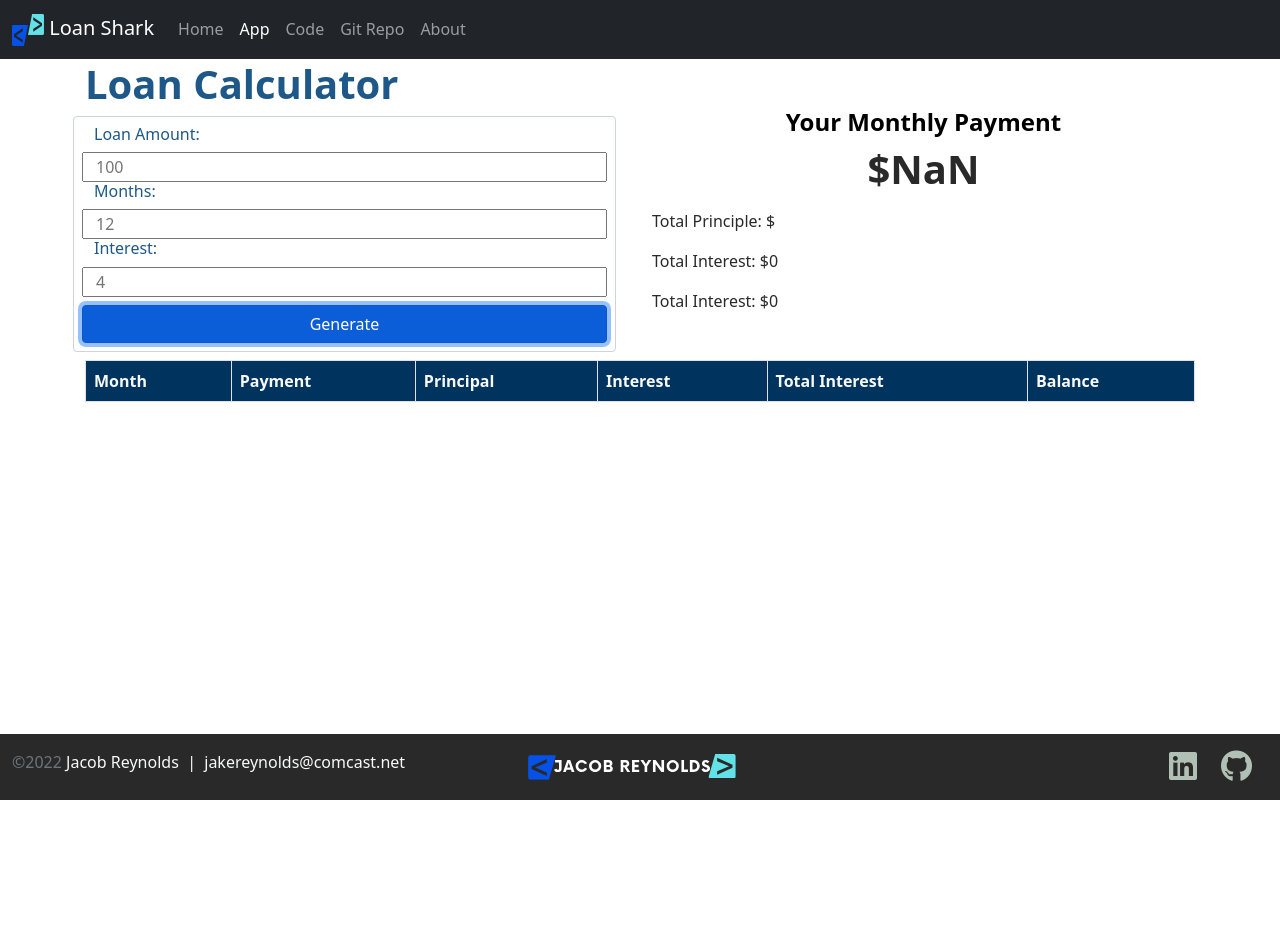
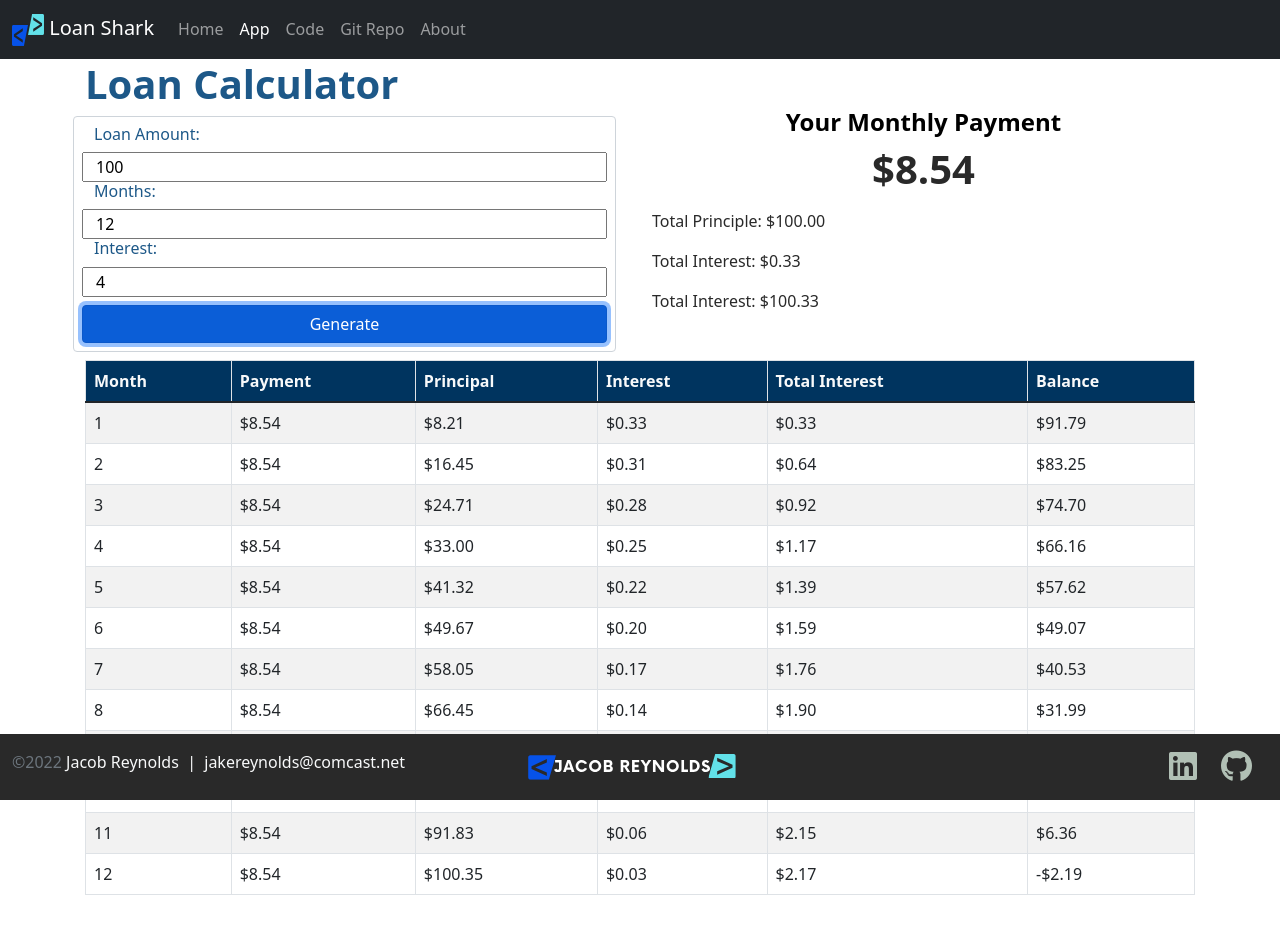
Before and after one commit to jr0998/loanShark, a plain HTML site: page app.html in a window 1280 px wide. Both pictures are taken after a click on the button "Generate". Before the commit the page ends 800 px from the top, so only its background shows below. Drawn offline with nearby package versions, Linux system fonts and the light colour scheme.

Commit message:
JS for loan table not fully functional currently

```diff
--- a/app.html
+++ b/app.html
@@ -58,11 +58,11 @@
                     <h5 class="fw-bold display-6">Loan Calculator</h5>
                     <form class="form-control row px-2 py-2">
                         <h6>Loan Amount: </h6>
-                        <input type="number" id="amount" placeholder="100" aria-label="Loan Amount">
+                        <input type="number" id="amount" placeholder="100" aria-label="Loan Amount" value="100">
                         <h6>Months: </h6>
-                        <input type="number" id="time" placeholder="12" aria-label="Duration of Loan">
+                        <input type="number" id="time" placeholder="12" aria-label="Duration of Loan" value="12">
                         <h6>Interest: </h6>
-                        <input type="number" id="interest" placeholder="4" aria-label="Interest Rate">
+                        <input type="number" id="interest" placeholder="4" aria-label="Interest Rate" value="4">
 
                         <button type="button" class="btn mt-2 btn-primary" id="btnSubmit">Generate</button>
                     </form>
@@ -79,8 +79,8 @@
             </div>
             <div class="row mt-2">
                 <div class="col">
-                <table class="table table-bordered text-light table-striped">
-                    <thead>
+                <table class="table table-bordered table-striped" >
+                    <thead class="text-light">
                         <th>Month</th>
                         <th>Payment</th>
                         <th>Principal</th>
--- a/js/site.js
+++ b/js/site.js
@@ -7,18 +7,21 @@ function getData() {
         alert("One of the values is not a number, correct and continue with calculator.");
     } else {
         displayData(userLoan);
-   //     displayTable(userLoan);
+        displayTable(userLoan);
     }
 }
 
 function loanInfo(loanAmount, time, interest) {
     this.loanAmount = loanAmount;
-    this.time = time / 12;
+    this.time = time;
     this.interest = interest / 100;
 }
 
 function getTotalCost(userObj) {
-    let cost = userObj.loanAmount * (1 + (userObj.interest * userObj.time));
+    let a = userObj.loanAmount;
+    let i = userObj.interest
+    let t = userObj.time;
+    let cost = a * (1+(i / t));
     return cost;
 }
 
@@ -28,18 +31,51 @@ function getTotalInterest(userObj) {
 }
 
 function getMonthPayment(userObj) {
-    let monthPay = getTotalCost(userObj) / (userObj.time*12);
+    let a = getTotalCost(userObj);
+    let n = userObj.time;
+    let r = userObj.interest / 12;
+    console.log(r);
+    let monthPay = (a * (r * Math.pow(1 + r, n))) / (Math.pow(1 + r, n) - 1);
     return monthPay;
 }
 
-function displayData(userObj) {
-    document.getElementById("totalPrin").innerHTML = `Total Principle: $${userObj.loanAmount}`;
-    document.getElementById("totalIn").innerHTML = `Total Interest: $${getTotalInterest(userObj)}`;
-    document.getElementById("totalCost").innerHTML = `Total Interest: $${getTotalCost(userObj)}`;
-    document.getElementById("monthPay").innerHTML = `$${getMonthPayment(userObj)}`;
+function getAmortInterest(userObj) {
+    let month = [];
+    month[0] = 0;
+    let principal = userObj.loanAmount;
+    for (let i = 1; i <= userObj.time; i++) {
+        month[i] = (principal * userObj.interest) / 12;
+        principal -= (getMonthPayment(userObj) - month[i]);
+    }
+    return month;
 }
 
+function getBalance(userObj, index) {
+    let balance = (getTotalCost(userObj)) - (getMonthPayment(userObj) * index);
+    return balance;
+
+}
+
+function displayData(userObj) {
+    document.getElementById("totalPrin").innerHTML = `Total Principle: ${new Intl.NumberFormat('en-US', { style: 'currency', currency: 'USD' }).format(userObj.loanAmount)}`;
+    document.getElementById("totalIn").innerHTML = `Total Interest: ${new Intl.NumberFormat('en-US', { style: 'currency', currency: 'USD' }).format(getTotalInterest(userObj))}`;
+    document.getElementById("totalCost").innerHTML = `Total Interest: ${new Intl.NumberFormat('en-US', { style: 'currency', currency: 'USD' }).format(getTotalCost(userObj))}`;
+    document.getElementById("monthPay").innerHTML = `${new Intl.NumberFormat('en-US', { style: 'currency', currency: 'USD' }).format(getMonthPayment(userObj))}`;
+}
 
 function displayTable(userObj) {
-
+    document.getElementById("results").innerHTML = ``;
+    let amInterest = [];
+    let amTotal = 0;
+    let total = 0;
+    amInterest = getAmortInterest(userObj);
+    for (let i = 1; i <= (userObj.time); i++) {
+        document.getElementById("results").innerHTML += `<td>${i}</td>
+        <td>${new Intl.NumberFormat('en-US', { style: 'currency', currency: 'USD' }).format(getMonthPayment(userObj))}</td>
+        <td>${new Intl.NumberFormat('en-US', { style: 'currency', currency: 'USD' }).format(total+=(getMonthPayment(userObj)-amInterest[i]))}</td>
+        <td>${new Intl.NumberFormat('en-US', { style: 'currency', currency: 'USD' }).format(amInterest[i])}</td>
+        <td>${new Intl.NumberFormat('en-US', { style: 'currency', currency: 'USD' }).format(amTotal+=amInterest[i])}</td>
+        <td>${new Intl.NumberFormat('en-US', { style: 'currency', currency: 'USD' }).format(getBalance(userObj,i))}</td>
+        `;
+    }
 }
```
